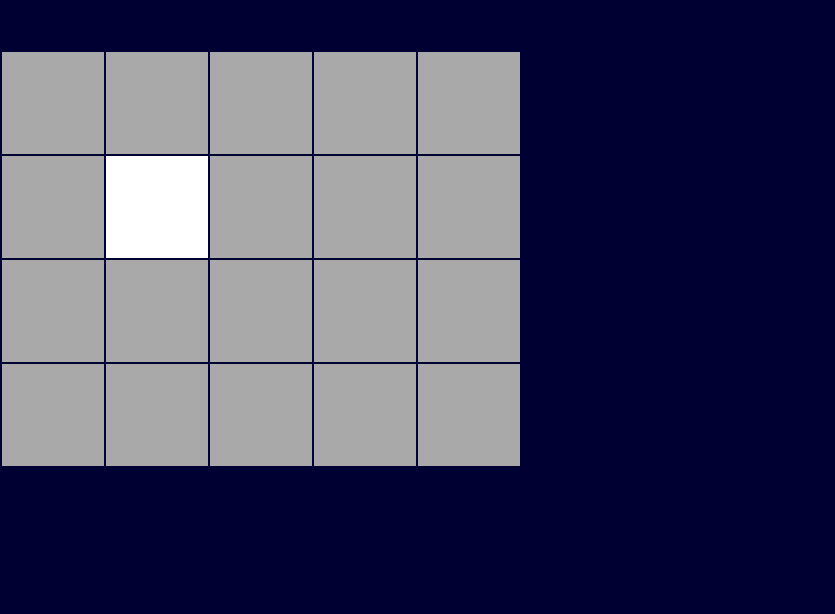
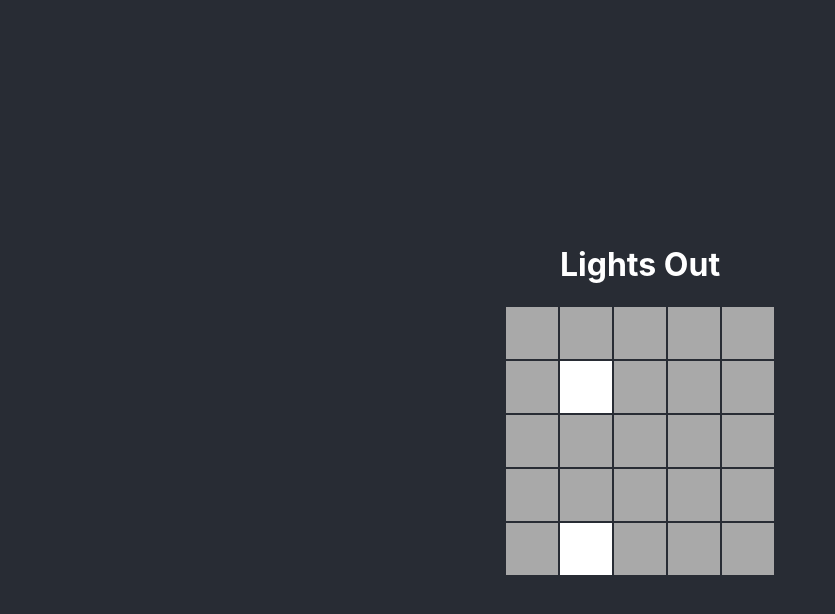
Before and after one commit to orjon/lights-out, a React (Create React App) app: page / in a window 1280 px wide. Shown: the top 614 px of the page, without its empty margins (0-835 px from the left). Built offline with nearby package versions, Linux system fonts and the light colour scheme.

Commit message:
Some styling added

```diff
--- a/src/App.css
+++ b/src/App.css
@@ -1,32 +1,18 @@
 .App {
   text-align: center;
-}
-
-.App-logo {
-  animation: App-logo-spin infinite 20s linear;
-  height: 40vmin;
-}
-
-.App-header {
   background-color: #282c34;
-  min-height: 100vh;
+  height: 100vh;
+  border: 0px solid orange;
   display: flex;
   flex-direction: column;
   align-items: center;
   justify-content: center;
-  font-size: calc(10px + 2vmin);
-  color: white;
 }
 
-.App-link {
-  color: #61dafb;
+.App-body {
+  border: 0px solid cyan;
+  display: flex;
+  flex-direction: column;
+  align-items: center;
+  justify-content: center;
 }
-
-@keyframes App-logo-spin {
-  from {
-    transform: rotate(0deg);
-  }
-  to {
-    transform: rotate(360deg);
-  }
-}
--- a/src/App.js
+++ b/src/App.js
@@ -8,7 +8,10 @@ class App extends Component {
   render() {
     return (
       <div className='App'>
-        <Board />
+        <div className='App-body'>
+          <h1>Lights Out</h1>
+          <Board />
+        </div>
       </div>
     );
   }
--- a/src/Board.css
+++ b/src/Board.css
@@ -1,3 +1,8 @@
+.BoardContainer {
+  display: flex;
+  flex-direction: column;
+}
+
 .Board {
   margin: 0 auto;
 }
--- a/src/Board.js
+++ b/src/Board.js
@@ -31,7 +31,7 @@ import './Board.css';
 
 class Board extends Component {
   static defaultProps = {
-    nrows: 4,
+    nrows: 5,
     ncols: 5,
     chanceLightStartsOn: .20
   }
@@ -102,14 +102,17 @@ class Board extends Component {
   /** Render game board or winning message. */
 
   render() {
-    this.createBoard()
     return(
+    <div className='BoardContainer'>
       <table>
         <tbody>
           {this.generateBoard()}
         </tbody>
       </table>
+    </div>
     );
+    this.createBoard()
+
     // if the game is won, just show a winning msg & render nothing else
 
     // TODO
--- a/src/Cell.css
+++ b/src/Cell.css
@@ -1,6 +1,6 @@
 .Cell {
-  height: 100px;
-  width: 100px;
+  height: 50px;
+  width: 50px;
   background-color: darkgray;
 }
 
--- a/src/index.css
+++ b/src/index.css
@@ -4,7 +4,7 @@ code {
 }
 
 body {
-    margin: 0;
+  margin: 0;
   padding: 0;
   font-family: -apple-system, BlinkMacSystemFont, "Segoe UI", "Roboto", "Oxygen",
     "Ubuntu", "Cantarell", "Fira Sans", "Droid Sans", "Helvetica Neue",
@@ -12,7 +12,6 @@ body {
   -webkit-font-smoothing: antialiased;
   -moz-osx-font-smoothing: grayscale;
   background-color: #003;
-  padding-top: 50px;
   color: white;
   text-align: center;
 }
```
